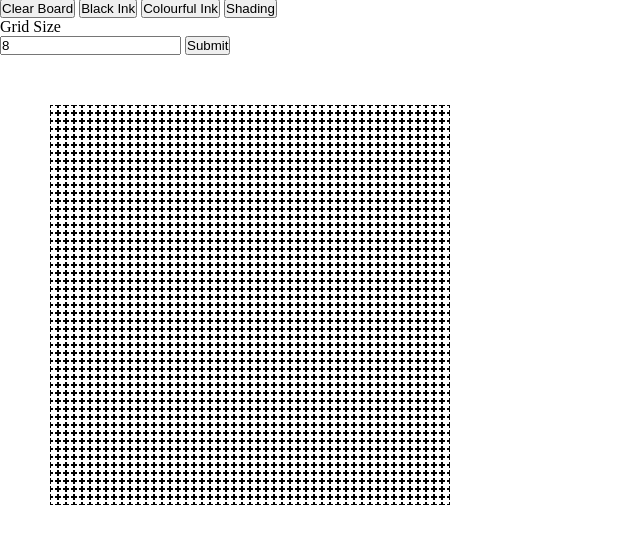
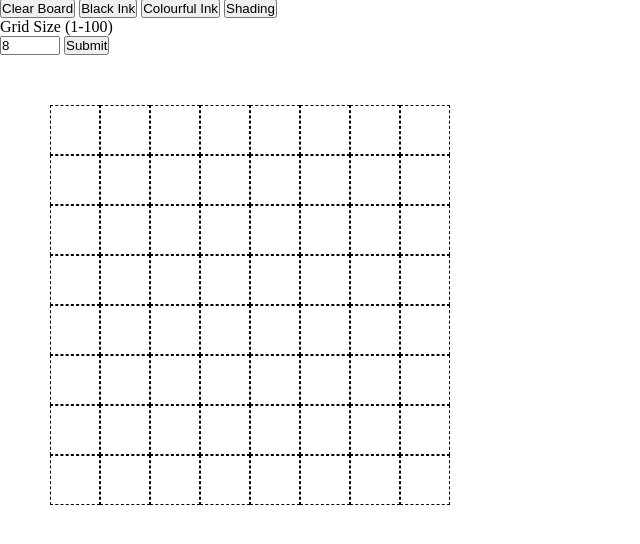
Before and after one commit to TJHamer/etch-a-sketch, a plain HTML site: page index.html in a window 1280 px wide. Shown: the part 38-582 px from the top of the page, without its empty margins (0-640 px from the left). Drawn offline with Linux system fonts and the light colour scheme.

Commit message:
added change grid size functionality

```diff
--- a/general.js
+++ b/general.js
@@ -1,6 +1,16 @@
 
-const canvasSize = 50; //number of cells per row and column
+var canvasSize = 8; //number of cells per row and column
 const canvas = document.querySelector("#canvas");
+
+var colour = "black";
+var red = 0;
+var green = 0;
+var blue = 0;
+var shade = 0;
+var blackButton = true;
+var colourButton = false;
+var shadeButton = false;
+
 
 
 document.getElementById("gridSizeButton").addEventListener("click",function(){
@@ -24,6 +34,8 @@ function deleteCanvas(){
 }
 
 function createBlankCanvas(){
+
+	canvasSize = document.getElementById("gridSize").value;
 	for (var i=0;i<canvasSize*canvasSize;i++){
 
 		const cell = document.createElement("div");
@@ -43,14 +55,6 @@ createBlankCanvas();
 
 
 
-var colour = "black";
-var red = 0;
-var green = 0;
-var blue = 0;
-var shade = 0;
-var blackButton = true;
-var colourButton = false;
-var shadeButton = false;
 
 document.getElementById("blackButton").addEventListener("click", function(){
 	blackButton = true;
--- a/index.html
+++ b/index.html
@@ -19,8 +19,8 @@
 				<button type="button" id="shadeButton" class="button">Shading</button>
 			</div>
 			<div>
-				<p>Grid Size</p>
-				<input type="number" id="gridSize" name="test" value=8>
+				<p>Grid Size (1-100)</p>
+				<input type="number" id="gridSize" name="test" value=8 min="1", max="100">
 				<button type="button" id="gridSizeButton" class="button">Submit</button>
 			</div>
 			<div id="parent">
--- a/style.css
+++ b/style.css
@@ -15,8 +15,6 @@
 
 .cell{
 	background-color: white;
-	height: 28.76px;
-	width: 28.76px;
 	margin:0px;
 	border-width: 1px;
 	border-color:black;
```
